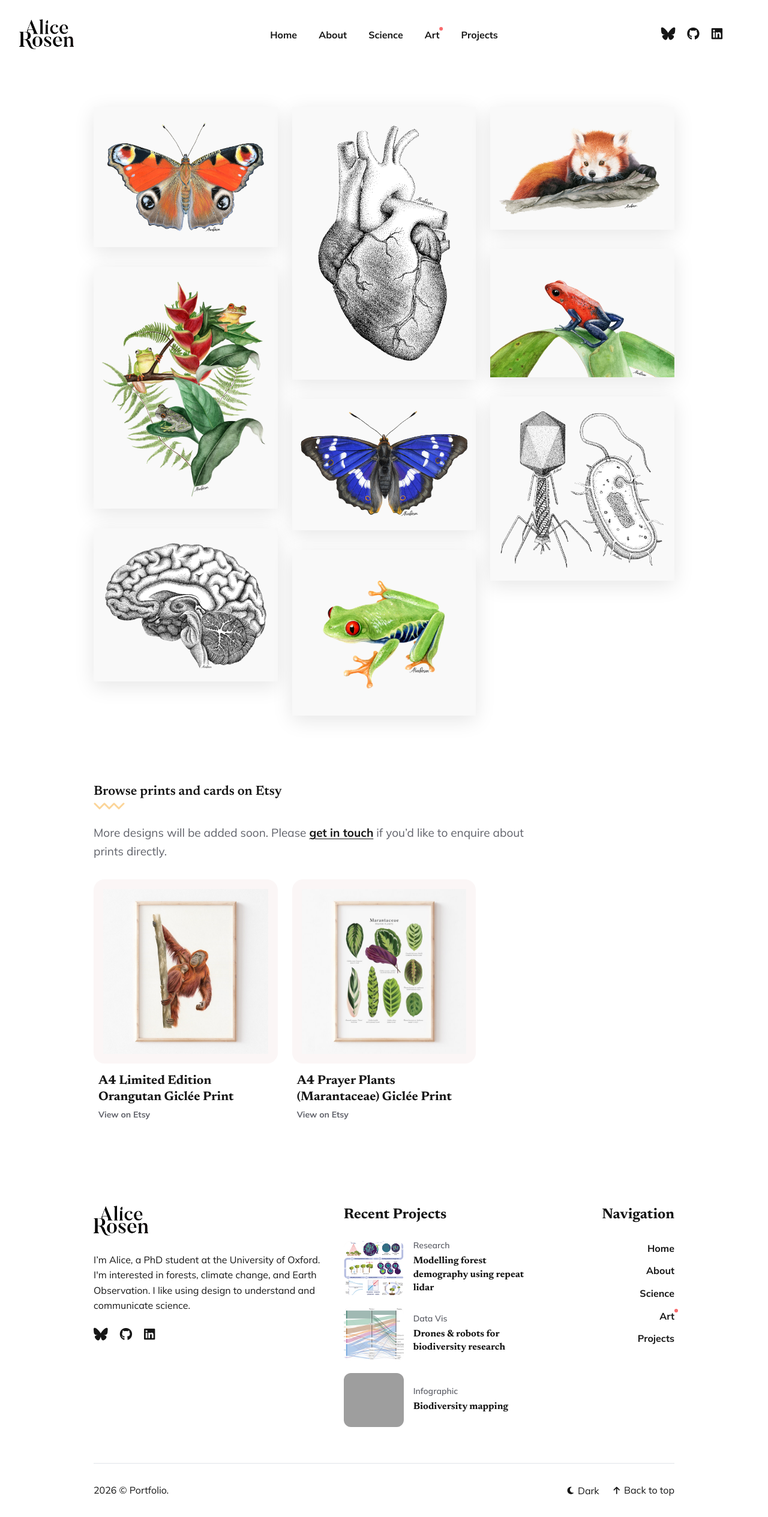
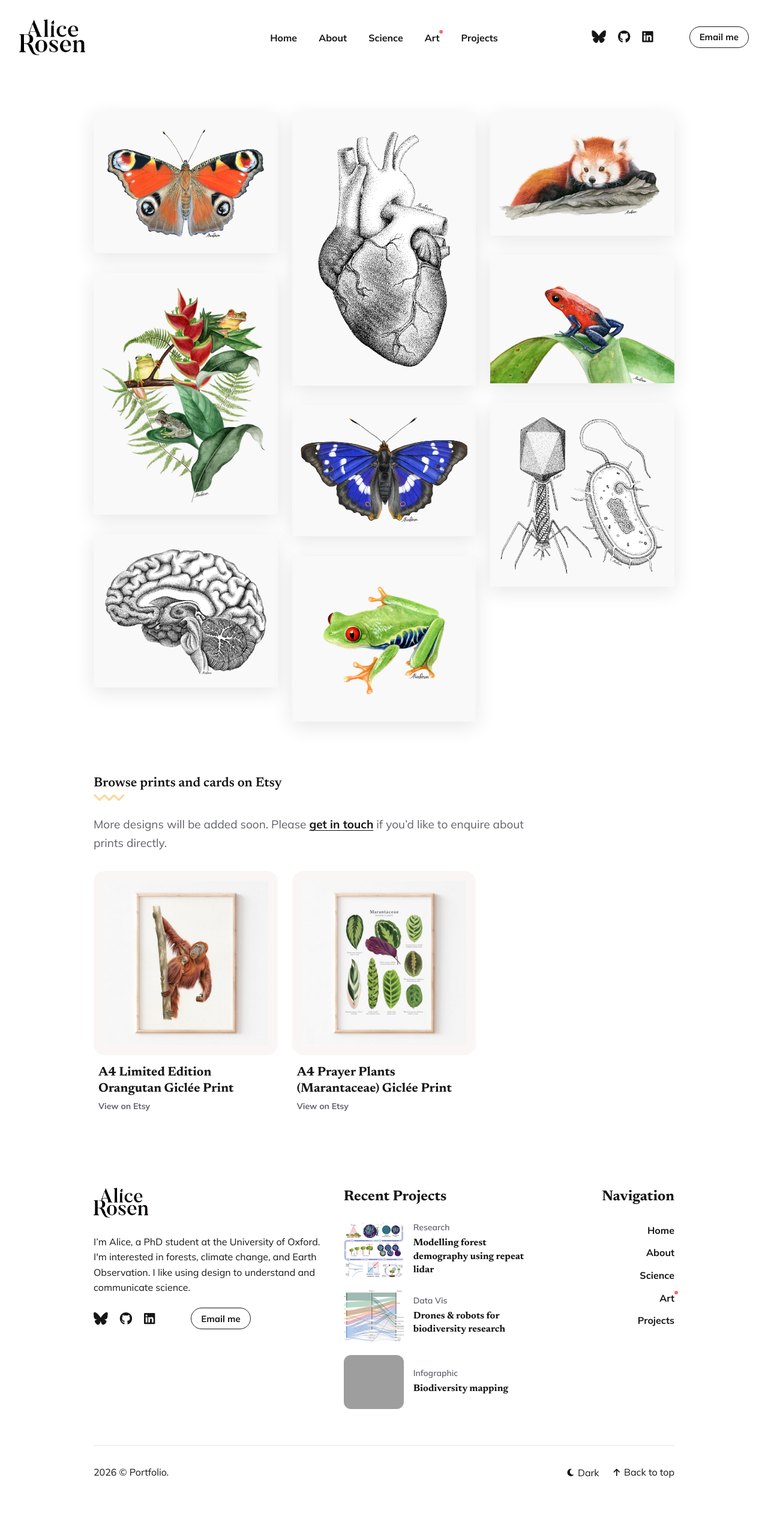
Before and after one commit to alice-rosen/alice-rosen.github.io, a Jekyll site: the page built from illustration/index.html, in a window 1280 px wide. Shown: the whole page at 60% size. Built offline with Jekyll 4.4.1, drawn with Linux system fonts in a browser that asks for light colours; a style sheet for code colours, icons or effects is not loaded; after the commit the page ends 2499 px from its top, so only the background shows below that; grey boxes are pictures that could not be loaded.

Commit message:
Add email link and style social elements

```diff
--- a/_includes/footer-widgets/widget-info.html
+++ b/_includes/footer-widgets/widget-info.html
@@ -24,6 +24,9 @@
         </li>
         {% endfor %}
       </ul>
+      {% if site.data.settings.contact.email %}
+      <a class="social__email" href="mailto:{{ site.data.settings.contact.email }}">Email me</a>
+      {% endif %}
     </div>
 
   </div>
--- a/_includes/header.html
+++ b/_includes/header.html
@@ -53,6 +53,9 @@
             </li>
             {% endfor %}
           </ul>
+          {% if site.data.settings.contact.email %}
+          <a class="social__email" href="mailto:{{ site.data.settings.contact.email }}">Email me</a>
+          {% endif %}
         </div>
         {% endif %}
 
--- a/_sass/3-modules/_gallery.scss
+++ b/_sass/3-modules/_gallery.scss
@@ -47,8 +47,8 @@
   }
 }
 
-.etsy-section {
-  margin-bottom: 0;
+.section.etsy-section {
+  margin: 56px 0 0;
 
   .section__title a {
     text-decoration: underline;
@@ -59,6 +59,10 @@
     &:hover {
       text-decoration-color: var(--primary-color);
     }
+  }
+
+  @media (max-width: $mobile) {
+    margin: 44px 0 0;
   }
 }
 
--- a/_sass/3-modules/_header.scss
+++ b/_sass/3-modules/_header.scss
@@ -50,7 +50,7 @@
 
 .logo__image,
 .logo__image__dark {
-  max-height: 50px;
+  max-height: 60px;
 }
 
 .logo__image__dark {
--- a/_sass/3-modules/_social.scss
+++ b/_sass/3-modules/_social.scss
@@ -1,11 +1,19 @@
 /* Social */
 .social-nav {
+  display: flex;
+  align-items: center;
+  gap: 16px;
+
   @media (max-width: $desktop) {
     display: none;
   }
 }
 
 .social-footer {
+  display: flex;
+  align-items: center;
+  flex-wrap: wrap;
+  gap: 16px;
   margin-left: -4px;
 }
 
@@ -36,3 +44,23 @@
     color: var(--primary-color);
   }
 }
+
+.social__email {
+  display: inline-flex;
+  align-items: center;
+  min-height: 36px;
+  padding: 9px 16px;
+  border: 1px solid var(--heading-font-color);
+  border-radius: 60px;
+  font-size: 15px;
+  font-weight: 700;
+  line-height: 1;
+  color: var(--heading-font-color);
+  text-decoration: none;
+  transition: all .2s ease;
+
+  &:hover {
+    border-color: var(--primary-color);
+    color: var(--primary-color);
+  }
+}
```
